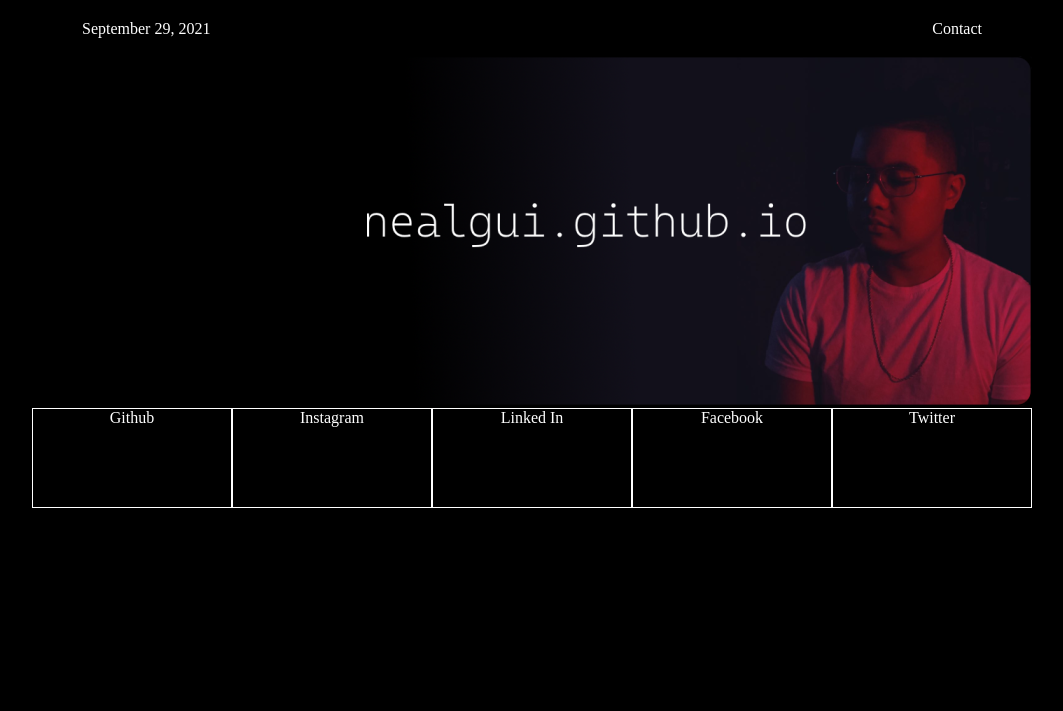
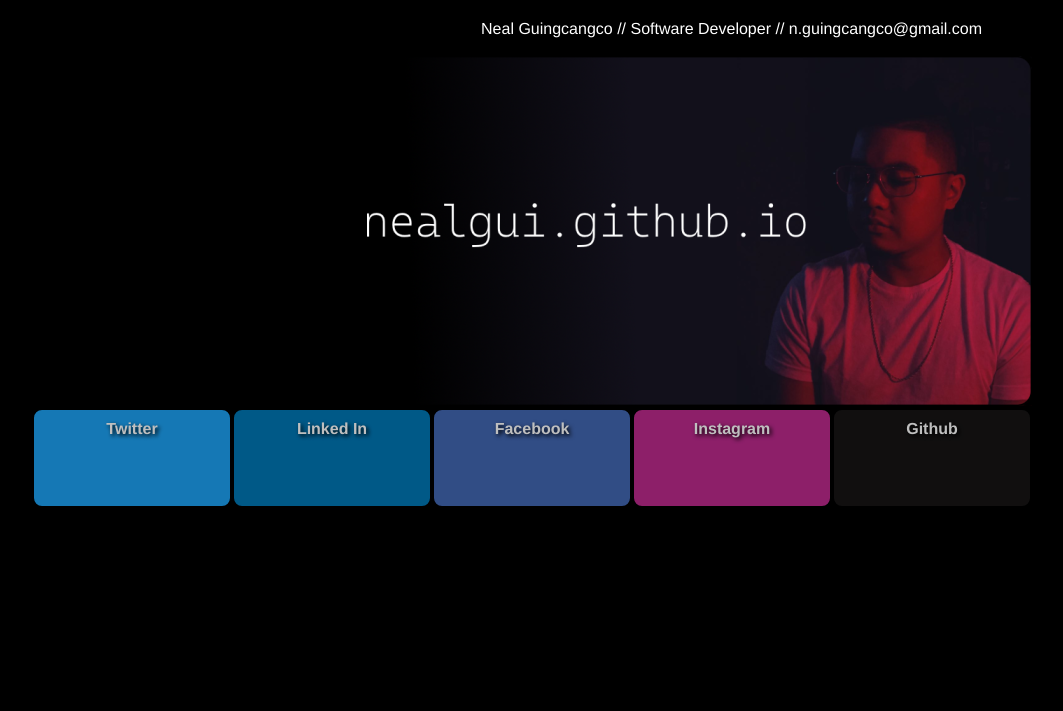
Before and after one commit to nealgui/nealgui.github.io, a plain HTML site: page index.html in a window 1280 px wide. Shown: the whole page, without its empty margins (108-1171 px from the left). Drawn offline with Linux system fonts and the light colour scheme.

Commit message:
overhaul buttons

```diff
--- a/css/master.css
+++ b/css/master.css
@@ -3,6 +3,7 @@
   padding: 0;
   box-sizing: border-box;
   background-color: #000000;
+  font-family: Helvetica, sans-serif;
 }
 
 .menu-container {
@@ -26,6 +27,7 @@
 
 .login {
   margin-left: 20px;
+  align-items: right;
 }
 
 .signup {
@@ -63,6 +65,8 @@
   align-items: center;
   text-align: center;
   vertical-align: middle;
+
+  text-shadow: 2px 2px 4px #000000;
 }
 
 .first-item {
@@ -74,11 +78,42 @@
 }
 
 .photo-grid-item {
-  border: 1px solid #fff;
+  color:#ffffff;
+  background-color: aqua;
+  font-weight: bold;
+  padding: 10px;
+  border: 2px solid #000000;
+  border-radius: 10px;
   width: 200px;
   height: 100px;
+  text-align:center;
+  vertical-align: middle;
+  opacity: 0.75;
 }
 
+.photo-grid-item:hover {
+  opacity: 1.0;
+}
+
+.faceb {
+  background-color: #4267B2;
+}
+
+.twtr {
+  background-color: #1DA1F2;
+}
+
+.ig {
+  background-color: #BC2A8D;
+}
+
+.lkdn {
+  background-color: #0077B5;
+}
+
+.gthb {
+  background-color: #171515;
+}
 .social,
 .subscribe {
   align-self: flex-end;
--- a/index.html
+++ b/index.html
@@ -8,9 +8,9 @@
   <body>
     <div class="menu-container">
       <div class="menu">
-        <div class="date">September 29, 2021</div>
+        <div class="date"></div>
         <div class="signup"></div>
-        <div class="login">Contact</div>
+        <div class ="login">Neal Guingcangco // Software Developer // n.guingcangco@gmail.com</div>
       </div>
     </div>
     <div class="header-container">
@@ -20,19 +20,19 @@
     </div>
     <div class="photo-grid-container">
       <div class="photo-grid">
-        <div class="photo-grid-item first-item">
+        <div class="photo-grid-item twtr">
           Twitter
         </div>
-        <div class="photo-grid-item">
+        <div class="photo-grid-item lkdn">
+          Linked In
+        </div>
+        <div class="photo-grid-item faceb">
+          Facebook
+        </div>
+        <div class="photo-grid-item ig">
           Instagram
         </div>
-        <div class="photo-grid-item">
-          Linked In
-        </div>
-        <div class="photo-grid-item">
-          Facebook
-        </div>
-        <div class="photo-grid-item last-item">
+        <div class="photo-grid-item gthb">
           Github
         </div>
       </div>
```
